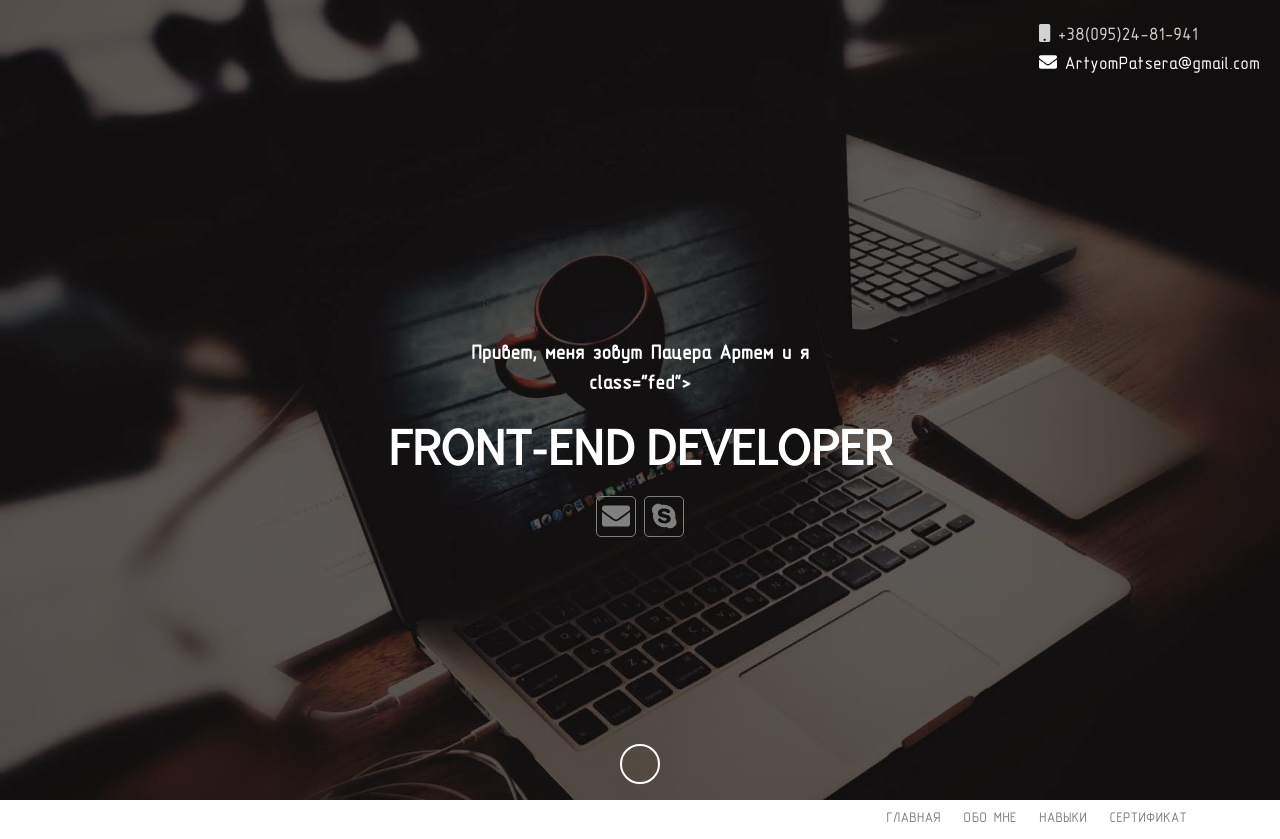
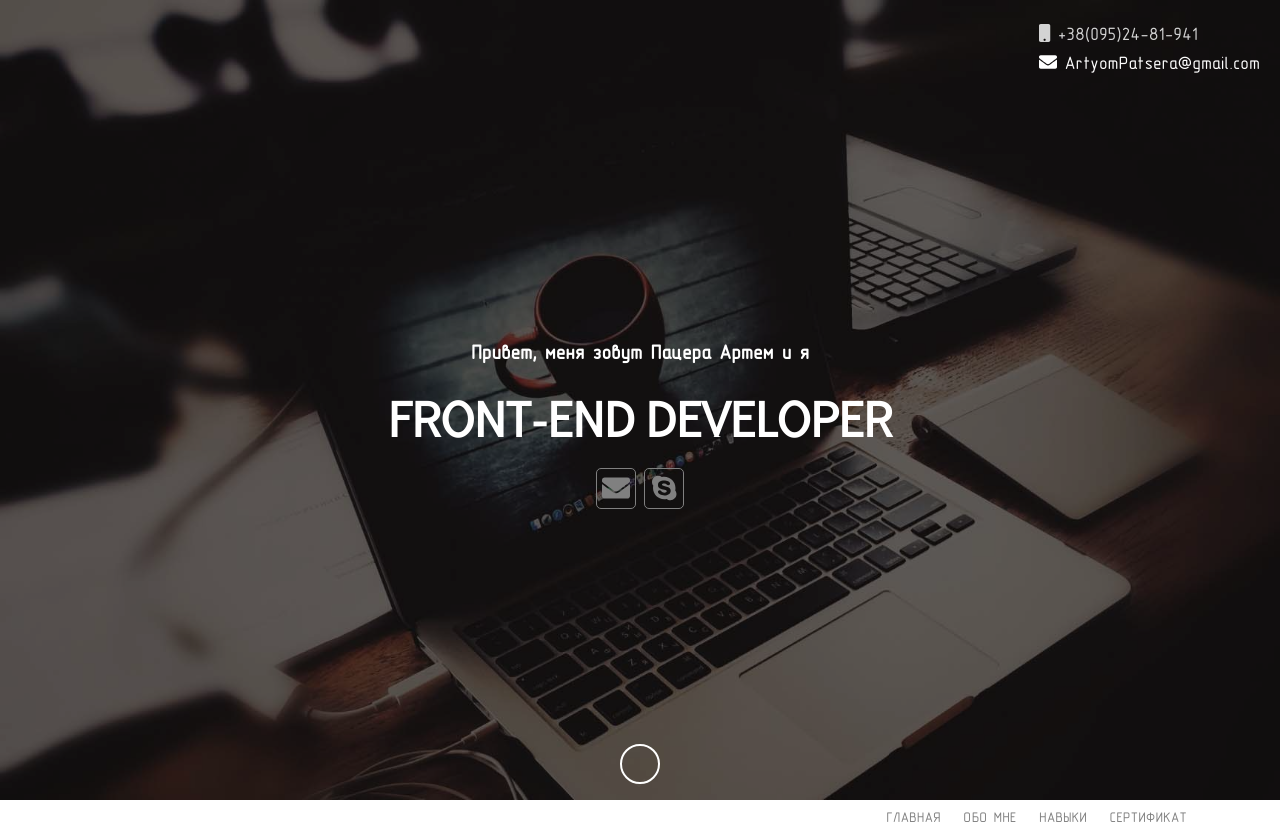
Before and after one commit to Artyom-Patsera/Artyom-Patsera.github.io, a plain HTML site: page index.html in a window 1280 px wide. Shown: the top 839 px of the page. Drawn offline with Linux system fonts and the light colour scheme; files whose address does not match are found by name.

Commit message:
Update index.html

```diff
--- a/index.html
+++ b/index.html
@@ -50,12 +50,12 @@
 					<a href="mailto:ArtyomPatsera@gmail.com" style='color: #fff'><i class="fas fa-envelope"></i> ArtyomPatsera@gmail.com</a>
 				</span>
 			</section>
-			<article class="frame">
+			<section class="frame">
 				<span class="hello text">Привет, меня зовут Пацера Артем и я</span>
-				<section> class="fed"><h1>front-end developer</h1></section>
+				<section class="fed"><h1>front-end developer</h1></section>
 				<div class="gm vk"><a href="mailto:ArtyomPatsera@gmail.com"><i class="fas fa-envelope"></i></a></div>
 				<div class="sk"><a href="skype:artyom_patsera?chat"><i class="fab fa-skype"></i></a></div>
-			</article>
+			</section>
 			<div class="down-wrap">
 				<a href="#m" class="down">
 					<div class="down-anime">
```
